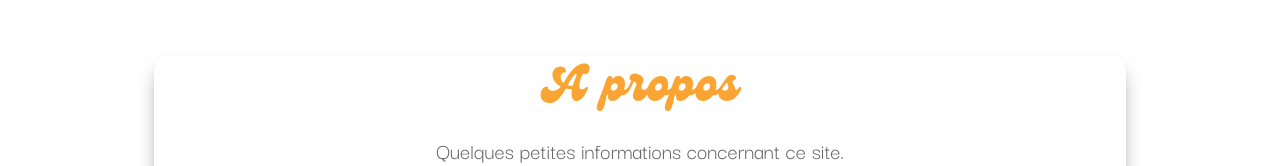
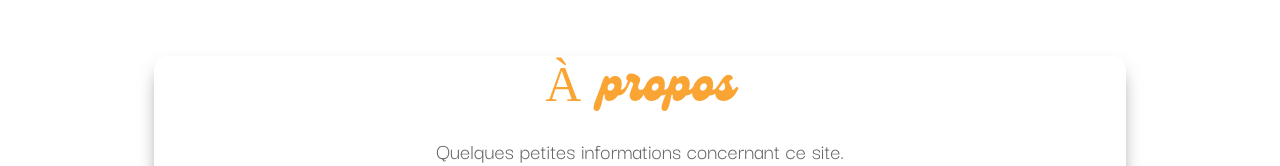
Before and after one commit to PixelsAndCookies/lets-go-to-the-summer, a React (Vite) app: page /about in a window 1280 px wide. Shown: the part 154-320 px from the top of the page. Built offline with nearby package versions, Linux system fonts and the light colour scheme.

Commit message:
Relecture des textes

```diff
--- a/src/components/Footer/Footer.jsx
+++ b/src/components/Footer/Footer.jsx
@@ -7,7 +7,7 @@ export const Footer = () => {
             <img src={avatargroup} alt="" className="avatars" />
             <ul className="content">
                 <li>
-                    <Link to="/about">A propos</Link>
+                    <Link to="/about">À propos</Link>
                 </li>
                 <li>
                     <Link to="/faq">FAQ</Link>
--- a/src/pages/About/About.jsx
+++ b/src/pages/About/About.jsx
@@ -6,7 +6,7 @@ export const About = () => {
             <Header />
             <main className="main-container">
                 <article className="description otherPages">
-                    <h2>A propos</h2>
+                    <h2>À propos</h2>
                     <p style={{ lineHeight: 1.3 }}>
                         Quelques petites informations concernant ce site.
                         <br></br>
```
